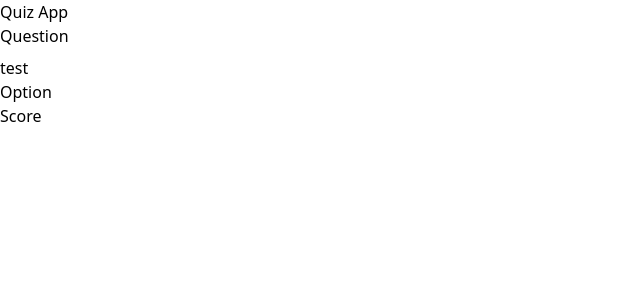
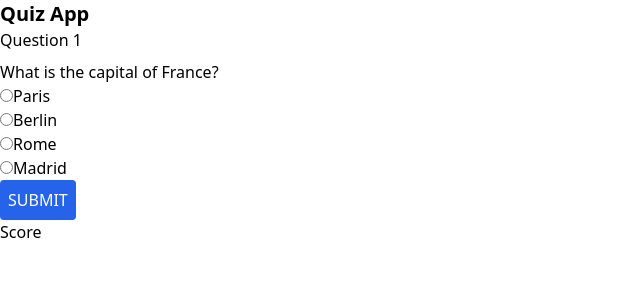
Before and after one commit to Mark-Alexis-Posadas/react-hooks-exercises, a React (Vite) app: page / in a window 1280 px wide. Shown: the top 300 px of the page, without its empty margins (0-640 px from the left). Built offline with nearby package versions, Linux system fonts and the light colour scheme.

Commit message:
added question in question component

```diff
--- a/src/UseState/Quiz/Option.jsx
+++ b/src/UseState/Quiz/Option.jsx
@@ -1,5 +1,12 @@
-import React from "react";
-
-export default function Option() {
-  return <div>Option</div>;
+export default function Option({ quizQuestions }) {
+  return (
+    <>
+      {quizQuestions.map((question, index) => (
+        <div key={index}>
+          <input type="radio" name="option" value={question} />
+          <label className="form-check-label">{question}</label>
+        </div>
+      ))}
+    </>
+  );
 }
--- a/src/UseState/Quiz/Question.jsx
+++ b/src/UseState/Quiz/Question.jsx
@@ -1,12 +1,16 @@
 import Option from "./Option";
 
-export default function Question() {
+export default function Question({ quizQuestions }) {
+  const currentQuestion = quizQuestions[0];
   return (
     <div>
-      <h3>Question</h3>
-      <h5 className="mt-2">test</h5>
+      <h3>Question {currentQuestion.id}</h3>
+      <h5 className="mt-2">{currentQuestion.question}</h5>
       <form>
-        <Option />
+        <Option quizQuestions={currentQuestion.options} />
+        <button type="submit" className="text-white rounded bg-blue-600 p-2">
+          SUBMIT
+        </button>
       </form>
     </div>
   );
--- a/src/UseState/Quiz/Quiz.jsx
+++ b/src/UseState/Quiz/Quiz.jsx
@@ -1,11 +1,11 @@
 import Question from "./Question";
 import Score from "./Score";
-
+import quizQuestions from "./data";
 export default function Quiz() {
   return (
     <div>
-      <h1>Quiz App</h1>
-      <Question />
+      <h1 className="font-bold text-xl">Quiz App</h1>
+      <Question quizQuestions={quizQuestions} />
       <Score />
     </div>
   );
```
